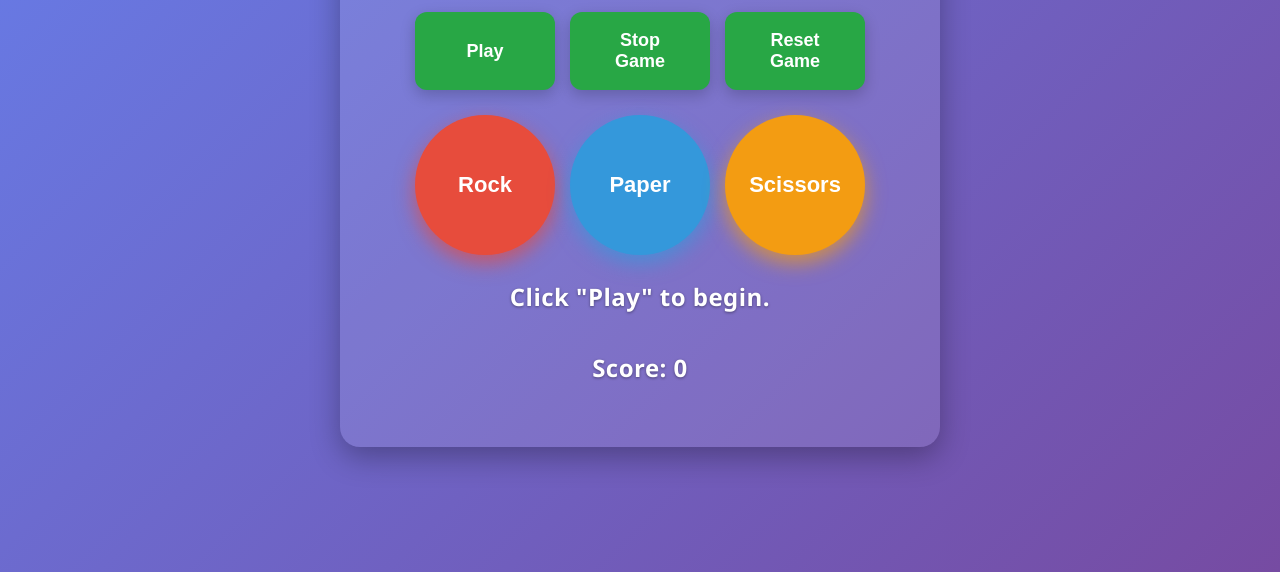
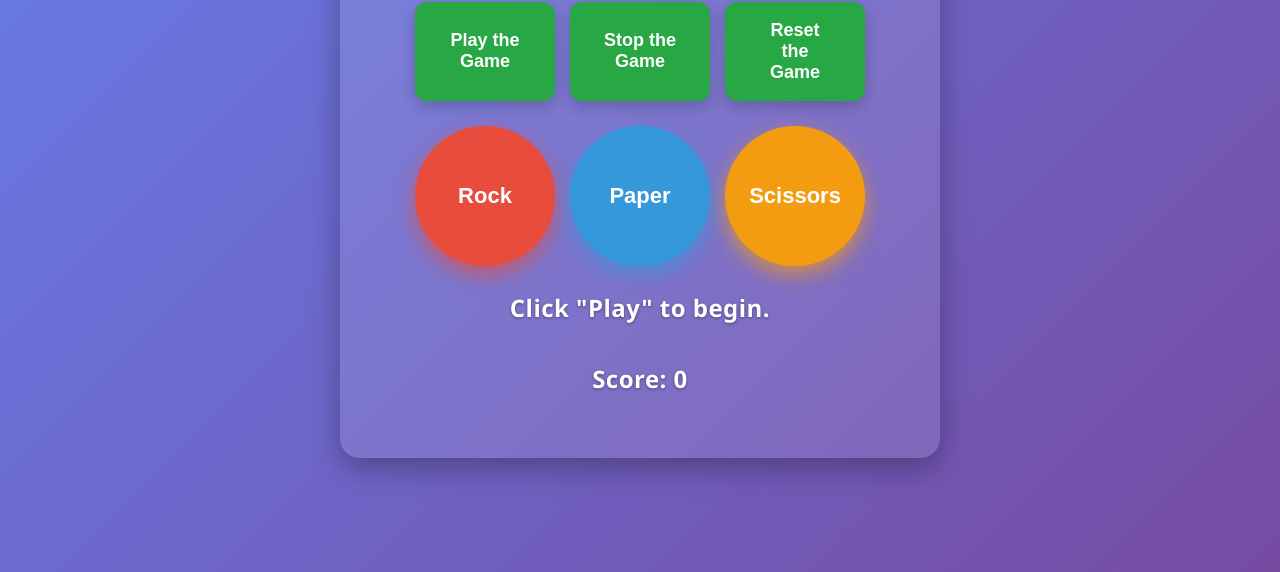
Before and after one commit to dangrusev/Rock-Paper-Scissors, a plain HTML site: page index.html in a window 1280 px wide. Shown: the part 228-800 px from the top of the page. Drawn offline with Linux system fonts and the light colour scheme.

Commit message:
Updated the index.html

```diff
--- a/index.html
+++ b/index.html
@@ -10,9 +10,9 @@
     <h1 style="font-size:40px">Rock, Paper, Scissors</h1>
 
     <div class="buttons">
-      <button onclick="startGame()">Play</button>
-      <button onclick="stopGame()">Stop Game</button>
-      <button onclick="resetGame()">Reset Game</button>
+      <button onclick="startGame()">Play the Game</button>
+      <button onclick="stopGame()">Stop the Game</button>
+      <button onclick="resetGame()">Reset the Game</button>
     </div>
 
     <div class="game-buttons">
```
